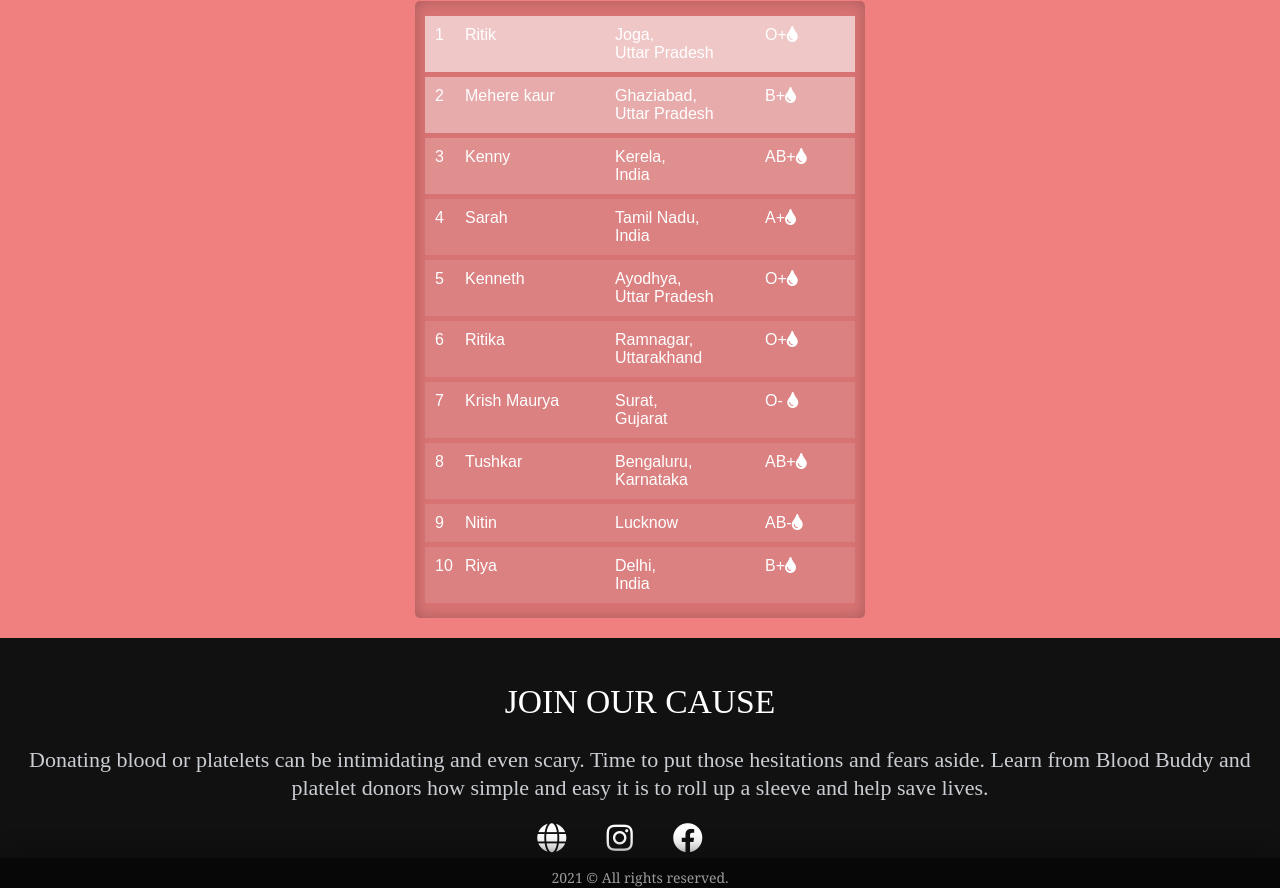
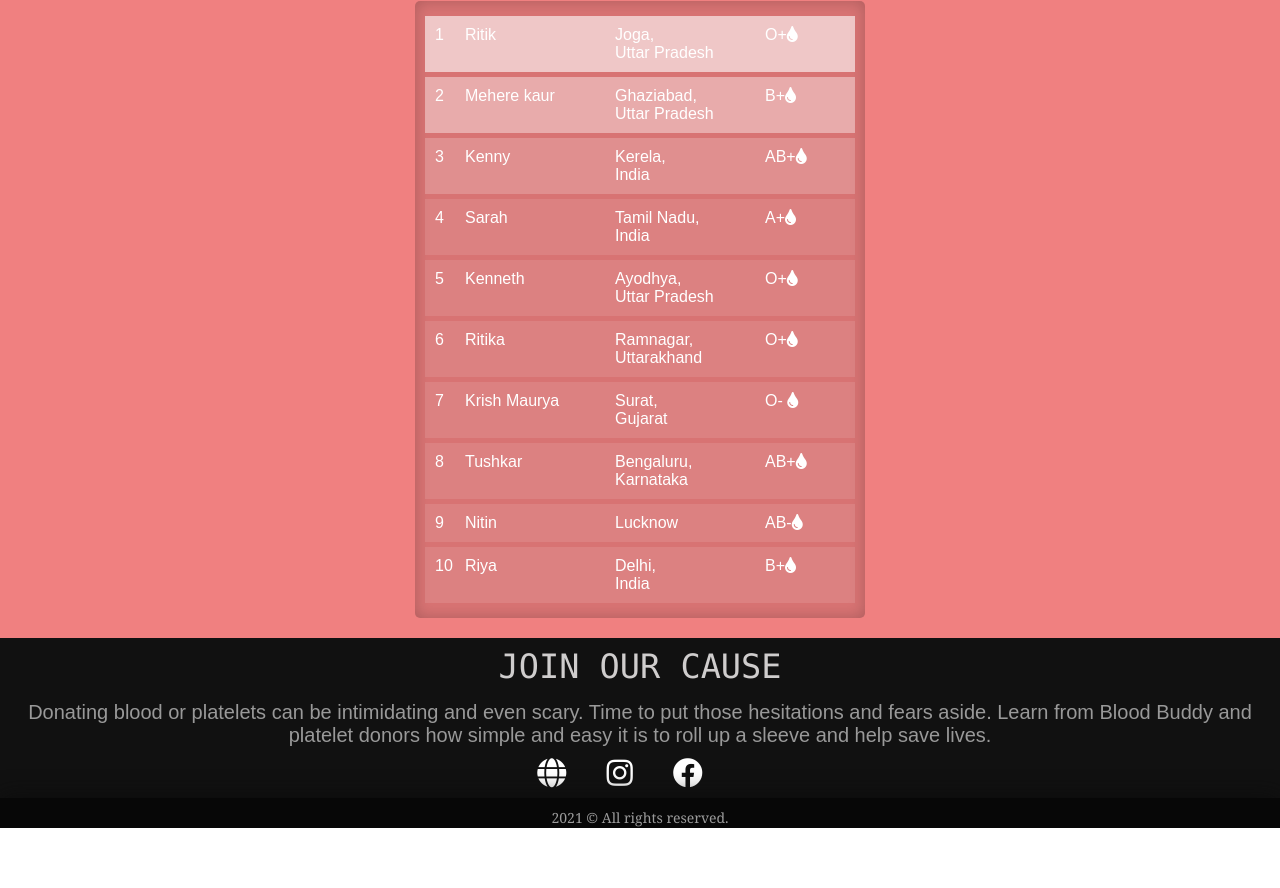
Before and after one commit to Govindtiwari48/Blood-Bank, a plain HTML site: page index.html in a window 1280 px wide. Shown: the part 2005-2893 px from the top of the page. After the commit the page ends 2833 px from the top, so only its background shows below. Drawn offline with Linux system fonts and the light colour scheme; a web font is replaced by a local one.

Commit message:
Improved Footer

```diff
--- a/index.css
+++ b/index.css
@@ -426,10 +426,11 @@ footer {
     left: 0;
     right: 0;
     background: #111;
-    height: auto;
+    height: 200%;
     width: 100%;
-    padding-top: 40px;
+    /*padding-top: none;*/
     color: #fff;
+    padding: 5px 0px 5px 0px;
 }
 
 .footer-content {
@@ -445,14 +446,17 @@ footer {
     font-weight: 500;
     text-transform: capitalize;
     line-height: 3rem;
+    font-family: "Lucida Console", "Courier New", monospace;
+    color: rgb(207, 205, 205);
 }
 
 .footer-content p {
     max-width: fit-content;
-    margin: 10px auto;
-    line-height: 28px;
-    font-size: 22px;
-    color: #cacdd2;
+    margin: 0px 0px 0px 0px;
+    line-height: normal;
+    font-size: 20px;
+    color: #999999;
+    font-family: Arial, Helvetica, sans-serif;
 }
 
 .footer-bottom {
@@ -504,13 +508,14 @@ footer {
     color: #27bcda;
 }
 
-.footer-content {
+
+/*.footer-content {
     display: flex;
     align-items: center;
     justify-content: center;
     flex-direction: column;
     text-align: center;
-}
+}*/
 
 .sci li {
     float: right;
```
